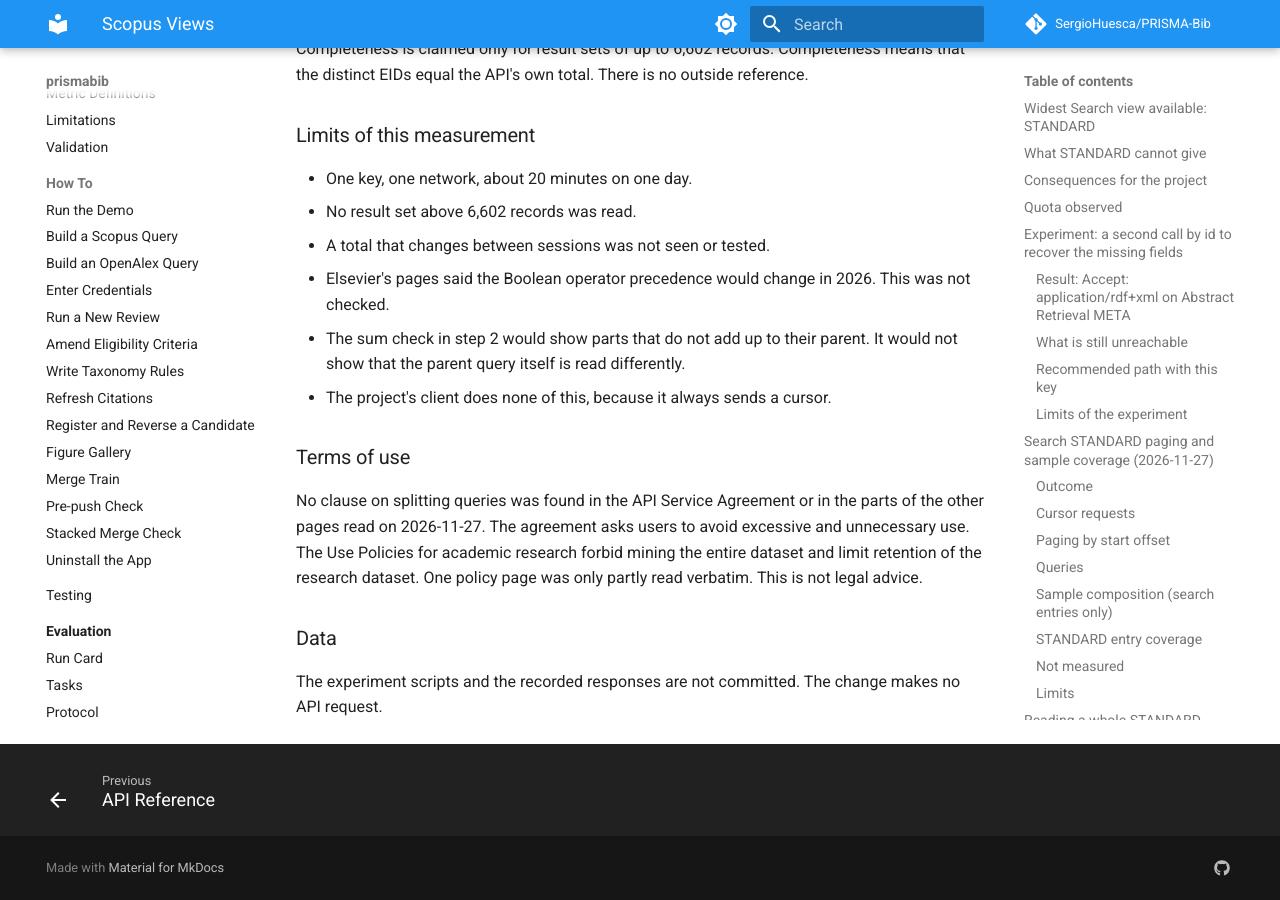
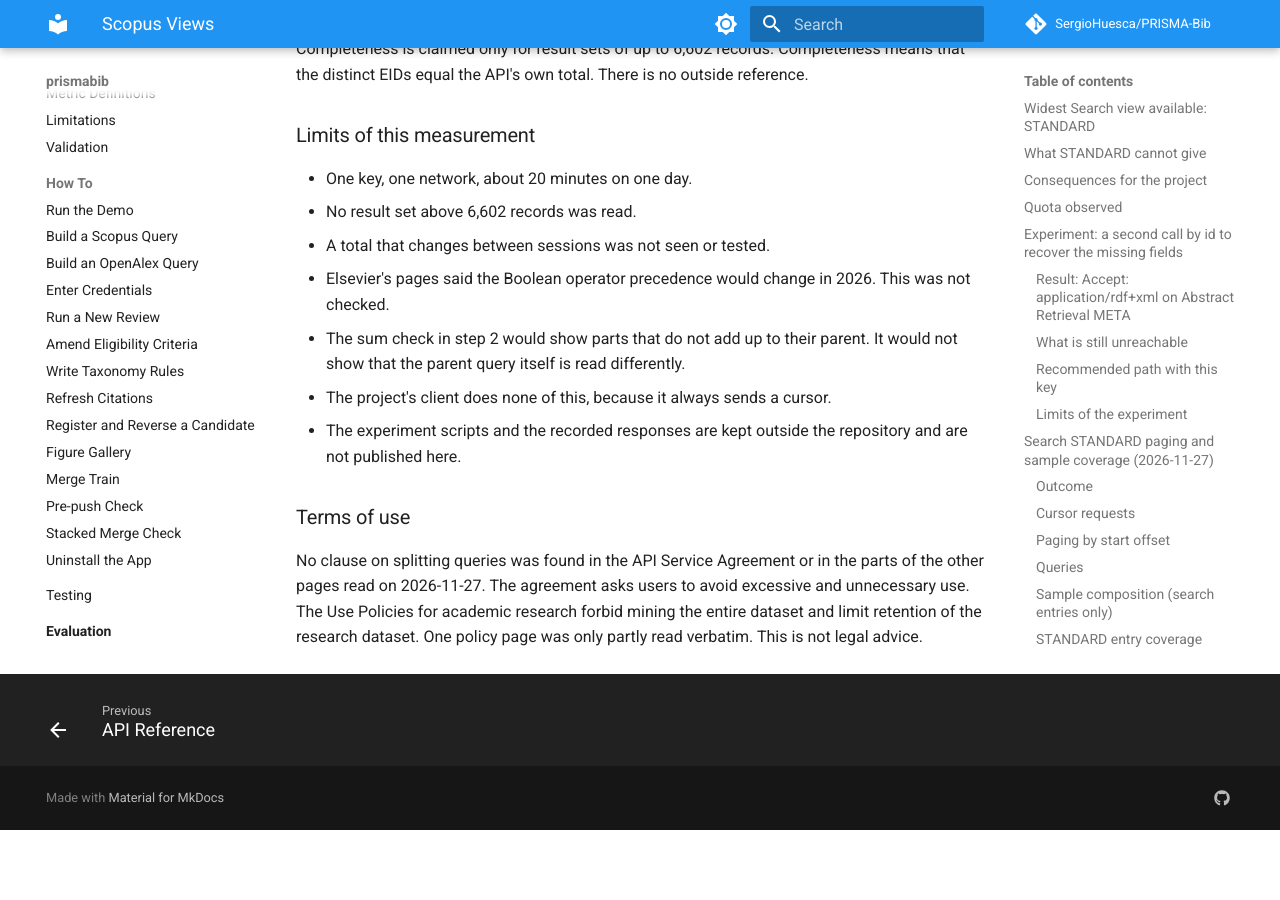
Before and after one commit to SergioHuesca/PRISMA-Bib, an MkDocs documentation site: the page built from docs/reference/scopus-views.md, in a window 1280 px wide and 900 px high, scrolled down 15531 px. Built offline with MkDocs 1.6.1 and Material for MkDocs 9.7.7, drawn with Linux system fonts in a browser that asks for light colours; comment, search, counter and statistics services are not loaded; after the commit the page ends 16361 px from its top, so only the background shows below that; some of the changed text lies outside the part shown.

Commit message:
docs(reference): apply the review findings on the cursorless paging section (#488)
Drops the change-relative "Data" subsection, defines the one-go query at first
use, removes a repeated sentence, wraps two paragraphs, and links and numbers
the CHANGELOG bullet.

Co-Authored-By: Claude Sonnet 5.5 <noreply@anthropic.com>
Claude-Session: https://claude.ai/code/session_01QjNadz7h2UAZ2C2xhuaY8z

```diff
--- a/docs/reference/scopus-views.md
+++ b/docs/reference/scopus-views.md
@@ -324,9 +324,12 @@ not established, because there is no RDF comparison.
 
 Dated 2026-11-27. The recorded requests ran on 2026-11-26, 22:38 to 22:58 UTC.
 
-**Setup.** Same key, `X-ELS-APIKey` only (no insttoken), generic User-Agent, `api.elsevier.com/content/search/scopus`, `view=STANDARD`, `count=25` for page reads. No request carried `cursor`, and no attempt was made to get around the refusal.
+**Setup.** Same key, `X-ELS-APIKey` only (no insttoken), generic User-Agent,
+`api.elsevier.com/content/search/scopus`, `view=STANDARD`, `count=25` for page reads. No request
+carried `cursor`, and no attempt was made to get around the refusal.
 
-**Outcome.** On the sets read, offset paging with query splitting and a check of distinct EIDs against the total reached the whole set. One pass is not enough.
+**Outcome.** On the sets read, offset paging with query splitting and a check of distinct
+EIDs against the total reached the whole set. One pass is not enough.
 
 ### Limits found
 
@@ -400,7 +403,7 @@ No sort tried can be trusted on its own.
 
 ### Procedure (not implemented in prismabib)
 
-The five steps below are not implemented in prismabib. They are not current project behaviour.
+The five steps below are not implemented in prismabib.
 
 1. Split the query by `PUBYEAR` until each part is small enough (5,000 is the hard limit). If one year
    is still too large, split it into `X` and `AND NOT X` on `DOCTYPE`, `SUBJAREA`, `SRCTYPE` or the
@@ -483,6 +486,7 @@ distinct EIDs equal the API's own total. There is no outside reference.
 - The sum check in step 2 would show parts that do not add up to their parent. It would not show that
   the parent query itself is read differently.
 - The project's client does none of this, because it always sends a cursor.
+- The experiment scripts and the recorded responses are kept outside the repository and are not published here.
 
 ### Terms of use
 
@@ -490,7 +494,3 @@ No clause on splitting queries was found in the API Service Agreement or in the
 pages read on 2026-11-27. The agreement asks users to avoid excessive and unnecessary use. The Use
 Policies for academic research forbid mining the entire dataset and limit retention of the research
 dataset. One policy page was only partly read verbatim. This is not legal advice.
-
-### Data
-
-The experiment scripts and the recorded responses are not committed. The change makes no API request.
```
Also changed, not shown: other parts of docs/reference/scopus-views.md (+1 -1 lines), CHANGELOG.md (+2 -1 lines).
